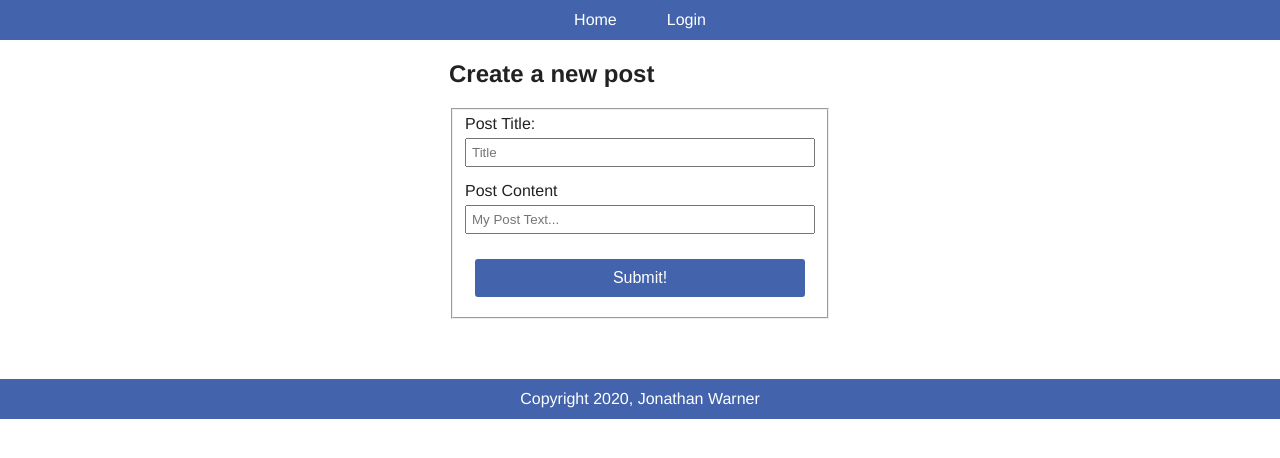
After one commit to jewarner57/MakeOverflow, a Flask app: template templates/create-post.html in a window 1280 px wide. The commit adds this page. Shown: the top 458 px of the page. Run offline with Flask 2, Linux system fonts and the light colour scheme; the template is opened without the code that fills it, so the values that code supplies are empty; some libraries are stand-ins or nearby versions.

Commit message:
Began adding post functionality

```diff
--- a/app.py
+++ b/app.py
@@ -162,7 +162,16 @@ def home():
 @login_required
 def myprofile():
     """Display the user's profile"""
-    return render_template('profile.html')
+
+    user_id = current_user.id
+
+    user_posts = mongo.db.posts.find({"author": user_id})
+
+    context = {
+        "user_posts": user_posts
+    }
+
+    return render_template('profile.html', **context)
 
 
 @app.route('/edit-profile', methods=["GET", "POST"])
@@ -208,6 +217,47 @@ def delete_profile():
     logout()
     return redirect(url_for("home"))
 
+############################################################
+# POST ROUTES
+############################################################
+
+
+@app.route('/create-post', methods=["GET", "POST"])
+@login_required
+def create_post():
+    """Display a create post page"""
+    if request.method == 'POST':
+        title = request.form.get("title")
+        content = request.form.get("content")
+
+        post = {
+            "title": title,
+            "content": content,
+            "author": current_user.id
+        }
+
+        new_post = mongo.db.posts.insert_one(post)
+        post_id = new_post.inserted_id
+
+        return redirect(url_for('view_post', post_id=post_id))
+
+    else:
+        return render_template('create-post.html')
+
+
+@app.route('/view-post/<post_id>')
+@login_required
+def view_post(post_id):
+    """Display a post by its id"""
+
+    post = mongo.db.posts.find_one({"_id": ObjectId(post_id)})
+
+    context = {
+        "post": post
+    }
+
+    return render_template('view-post.html', **context)
+
 
 if __name__ == '__main__':
     app.run(debug=True)
--- /dev/null
+++ b/templates/create-post.html
@@ -0,0 +1,25 @@
+{% extends 'base.html' %}
+{% block content %}
+
+<section>
+    <form method='POST'>
+        <h1>Create a new post</h1>
+        <fieldset>
+            <div class="form_container">
+                <label for="name">Post Title:</label>
+                <input type="text" id="title" name="title" value="" placeholder="Title" required="true">
+
+                <label for="content">Post Content</label>
+                <input type="text" id="content" name="content" value="" placeholder="My Post Text..." required="true">
+
+                <input type="submit" class="submit" value="Submit!">
+
+                {% for message in get_flashed_messages() %}
+                <p class="errorText">{{message}}</p>
+                {% endfor %}
+            </div>
+        </fieldset>
+    </form>
+</section>
+
+{% endblock content %}
--- a/templates/profile.html
+++ b/templates/profile.html
@@ -20,6 +20,12 @@
     </form>
 
 </section>
+<section>
+    <h3>My Posts</h3>
+    {% for post in user_posts %}
+    <p><b>{{post.title}}:</b> {{post.content}}</p>
+    {% endfor %}
+</section>
 
 {% endif %}
 
```
Also changed, not shown: templates/view-post.html (added, +12 -0 lines).
